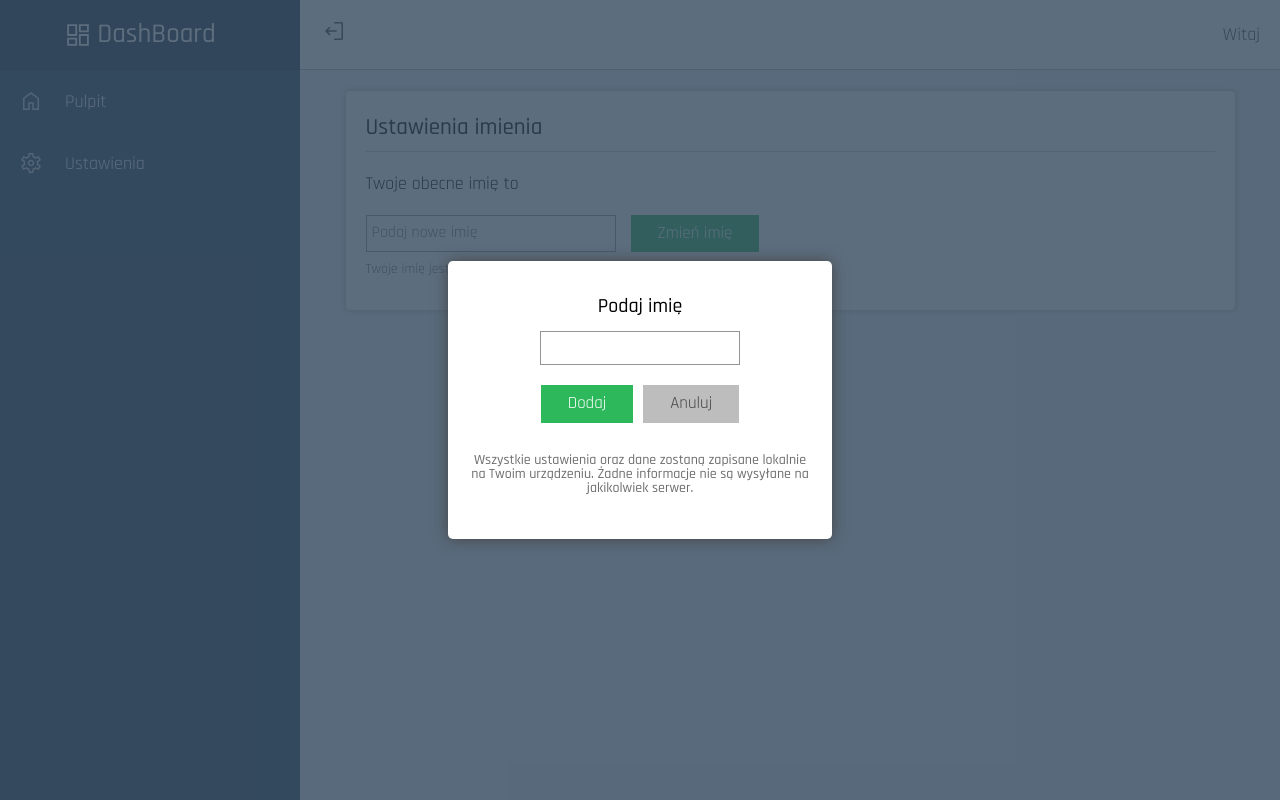
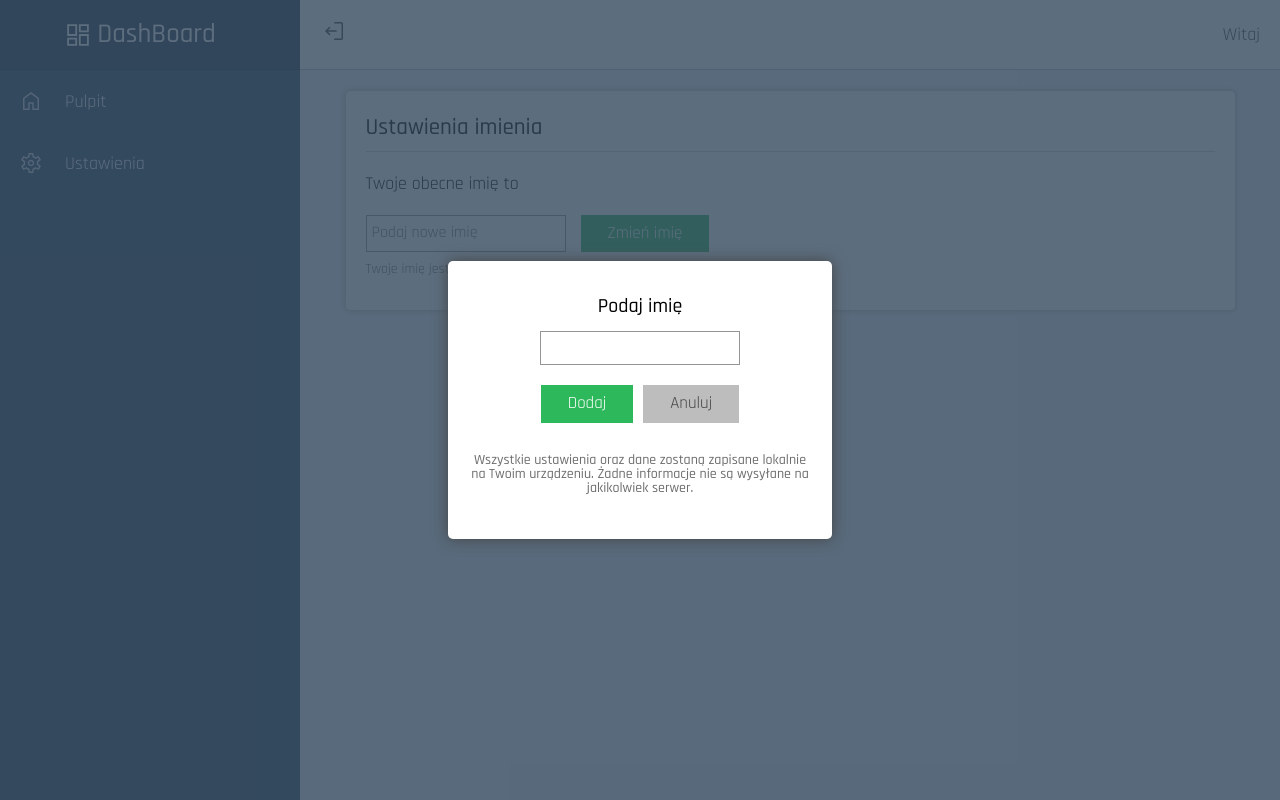
Before and after one commit to Maciej86/dashboard, a React (Create React App) app: page /dashboard/settings in a window 1280 px wide. Built offline with nearby package versions, Linux system fonts and the light colour scheme.

Commit message:
Added action settings change name

```diff
--- a/src/features/Settings/index.tsx
+++ b/src/features/Settings/index.tsx
@@ -1,21 +1,45 @@
-import { useSelector } from "react-redux";
-import { selectNameState } from "../Name/sliceName";
+import { useRef, useState } from "react";
+import { useDispatch, useSelector } from "react-redux";
+import { addNewName, selectNameState } from "../Name/sliceName";
 import { ButtonConfirm } from "../../common/Button/styled";
-import { InputText } from "../../common/Input/styled";
 import { Description, Tile, TileTitle } from "../../common/Tile/styled";
-import { Form } from "./styled";
+import { Form, InputName } from "./styled";
 
 export const Settings = () => {
-  const userName = useSelector(selectNameState);
+  const userNameState = useSelector(selectNameState);
+  const userName = useRef<HTMLInputElement>(null);
+  const [validateName, setValidateName] = useState(false);
+  const dispatch = useDispatch();
+
+  const onFromSubmit = (event: React.FormEvent<HTMLFormElement>) => {
+    event.preventDefault();
+
+    if (userName.current !== null) {
+      const trimUserName = userName.current.value.trim();
+
+      if (trimUserName === "") {
+        setValidateName(true);
+        return;
+      }
+
+      dispatch(addNewName(trimUserName));
+    }
+  };
 
   return (
     <Tile>
       <TileTitle>Ustawienia imienia</TileTitle>
       <p>
-        Twoje obecne imię to <b>{userName}</b>
+        Twoje obecne imię to <b>{userNameState}</b>
       </p>
-      <Form>
-        <InputText type="text" placeholder="Podaj nowe imię" />
+      <Form onSubmit={onFromSubmit}>
+        <InputName
+          type="text"
+          ref={userName}
+          maxLength={10}
+          $validName={validateName}
+          placeholder="Podaj nowe imię"
+        />
         <ButtonConfirm type="submit">Zmień imię</ButtonConfirm>
       </Form>
       <Description>
--- a/src/features/Settings/styled.ts
+++ b/src/features/Settings/styled.ts
@@ -1,6 +1,31 @@
-import styled from "styled-components";
+import styled, { css } from "styled-components";
+import { InputText } from "../../common/Input/styled";
+
+interface ValidateName {
+  $validName: boolean;
+}
 
 export const Form = styled.form`
   display: flex;
   gap: 15px;
 `;
+
+export const InputName = styled(InputText)<ValidateName>`
+  max-width: 200px;
+
+  ${({ $validName }) =>
+    $validName &&
+    css`
+      border-color: ${({ theme }) => theme.color.borderInputError};
+      box-shadow: 0 0 5px ${({ theme }) => theme.color.borderInputError};
+
+      &:hover,
+      &:focus {
+        box-shadow: none;
+      }
+    `}
+
+  @media (max-width: ${({ theme }) => theme.media.height350}px) {
+    max-width: 100%;
+  }
+`;
```
